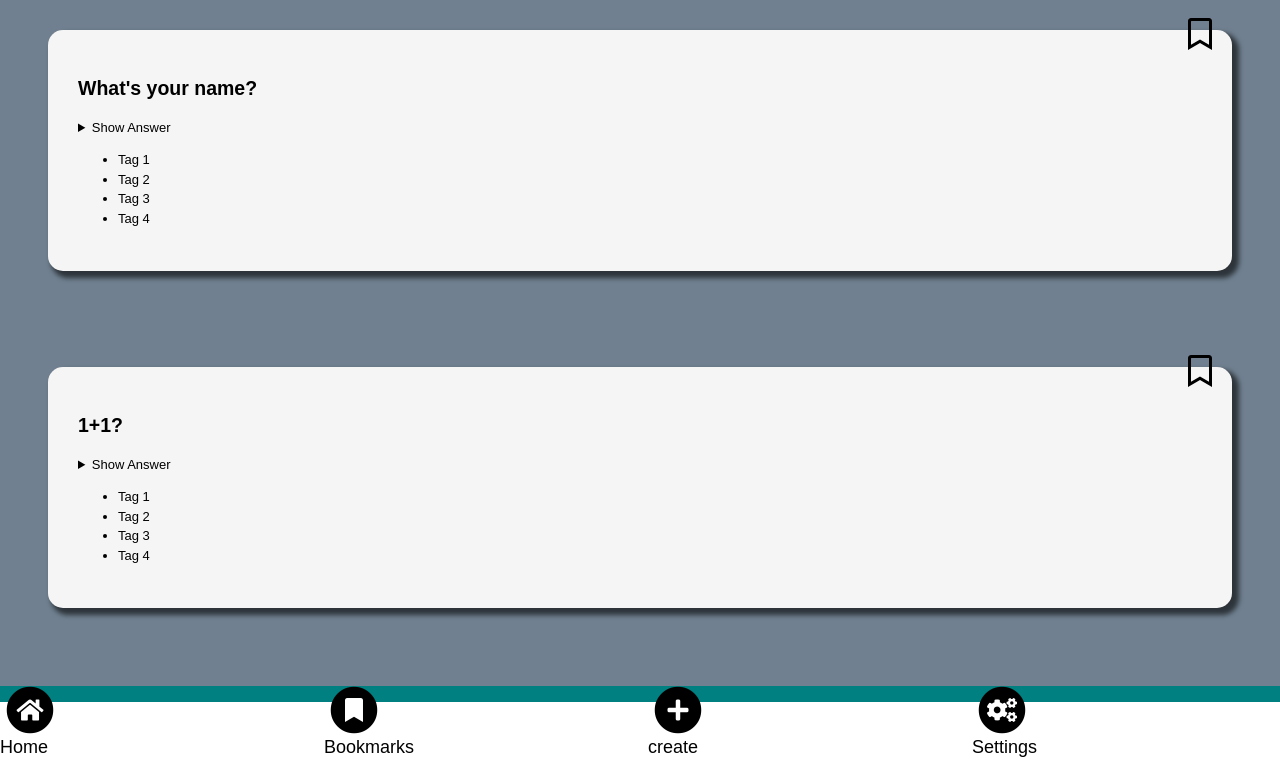
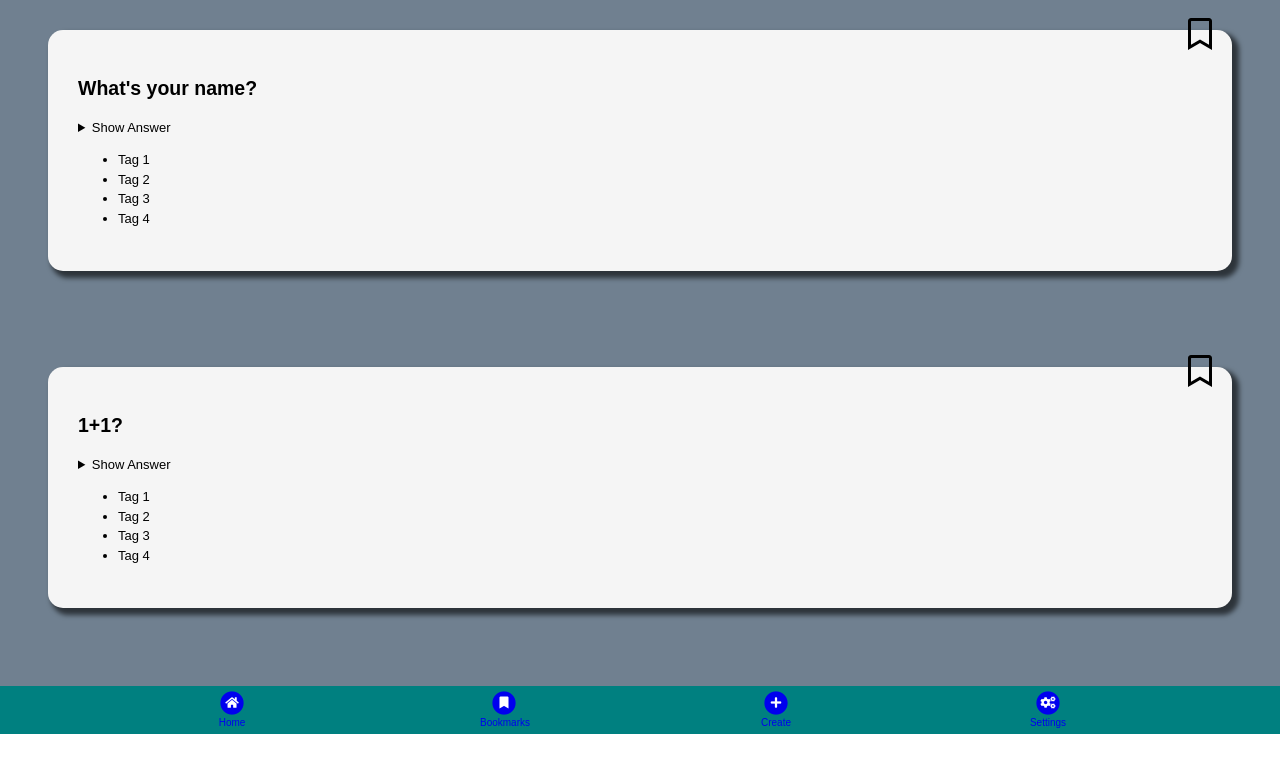
Before and after one commit to mndys/quiz-app, a website: page index.html in a window 1280 px wide. Shown: the part 66-827 px from the top of the page. After the commit the page ends 800 px from the top, so only its background shows below. Drawn offline with Linux system fonts and the light colour scheme.

Commit message:
Style nav

```diff
--- a/index.html
+++ b/index.html
@@ -132,32 +132,30 @@
 
     <footer class="footer">
       <nav class="nav">
-        <a class="nav__entry">
+        <a class="nav__entry" href="index.html">
           <span class="fa-stack fa-lg"
             ><i class="fa fa-circle fa-stack-2x"></i
-            ><i class="fa fa-home fa-stack-1x fa-inverse"></i
-          ></span>
-          Home
+            ><i class="fa fa-home fa-stack-1x fa-inverse"></i></span
+          >Home
         </a>
-        <a class="nav__entry">
+        <a class="nav__entry" href="bookmarks.html">
           <span class="fa-stack fa-lg"
             ><i class="fa fa-circle fa-stack-2x"></i
             ><i class="fa fa-bookmark fa-stack-1x fa-inverse"></i
           ></span>
           Bookmarks
         </a>
-        <a class="nav__entry">
+        <a class="nav__entry" href="create.html">
           <span class="fa-stack fa-lg"
             ><i class="fa fa-circle fa-stack-2x"></i
             ><i class="fa fa-plus fa-stack-1x fa-inverse"></i></span
-          >create</a
+          >Create</a
         >
-        <a class="nav__entry"
+        <a class="nav__entry" href="settings.html"
           ><span class="fa-stack fa-lg"
             ><i class="fa fa-circle fa-stack-2x"></i
-            ><i class="fa fa-cogs fa-stack-1x fa-inverse"></i
-          ></span>
-          Settings
+            ><i class="fa fa-cogs fa-stack-1x fa-inverse"></i></span
+          >Settings
         </a>
       </nav>
     </footer>
--- /dev/null
+++ b/styles/components/_nav.css
@@ -0,0 +1,23 @@
+.nav {
+  display: flex;
+  justify-content: space-evenly;
+  align-items: center;
+  align-content: center;
+}
+
+.nav__entry {
+  width: 48px;
+  height: 48px;
+  text-align: center;
+  font-size: x-small;
+  padding-top: 5px;
+  text-decoration: none;
+}
+
+.nav__entry:visited {
+  color: inherit;
+}
+
+.nav__entry > span {
+  font-size: 12px;
+}
--- a/styles/index.css
+++ b/styles/index.css
@@ -3,3 +3,4 @@
 @import 'components/_app-grid.css';
 @import 'components/_header.css';
 @import 'components/_footer.css';
+@import 'components/_nav.css';
```
Also changed, not shown: bookmarks.html (added), create.html (added), settings.html (added).
